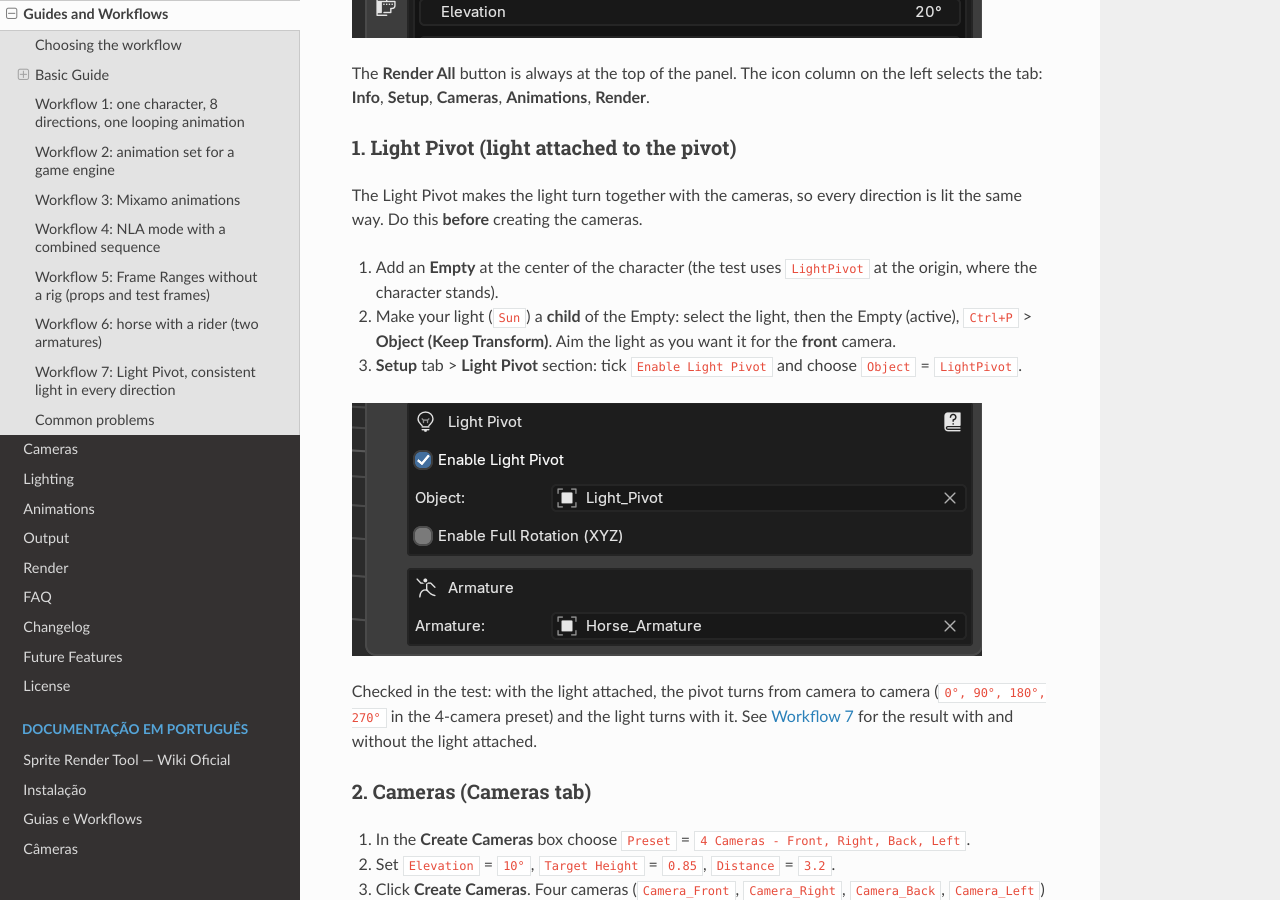
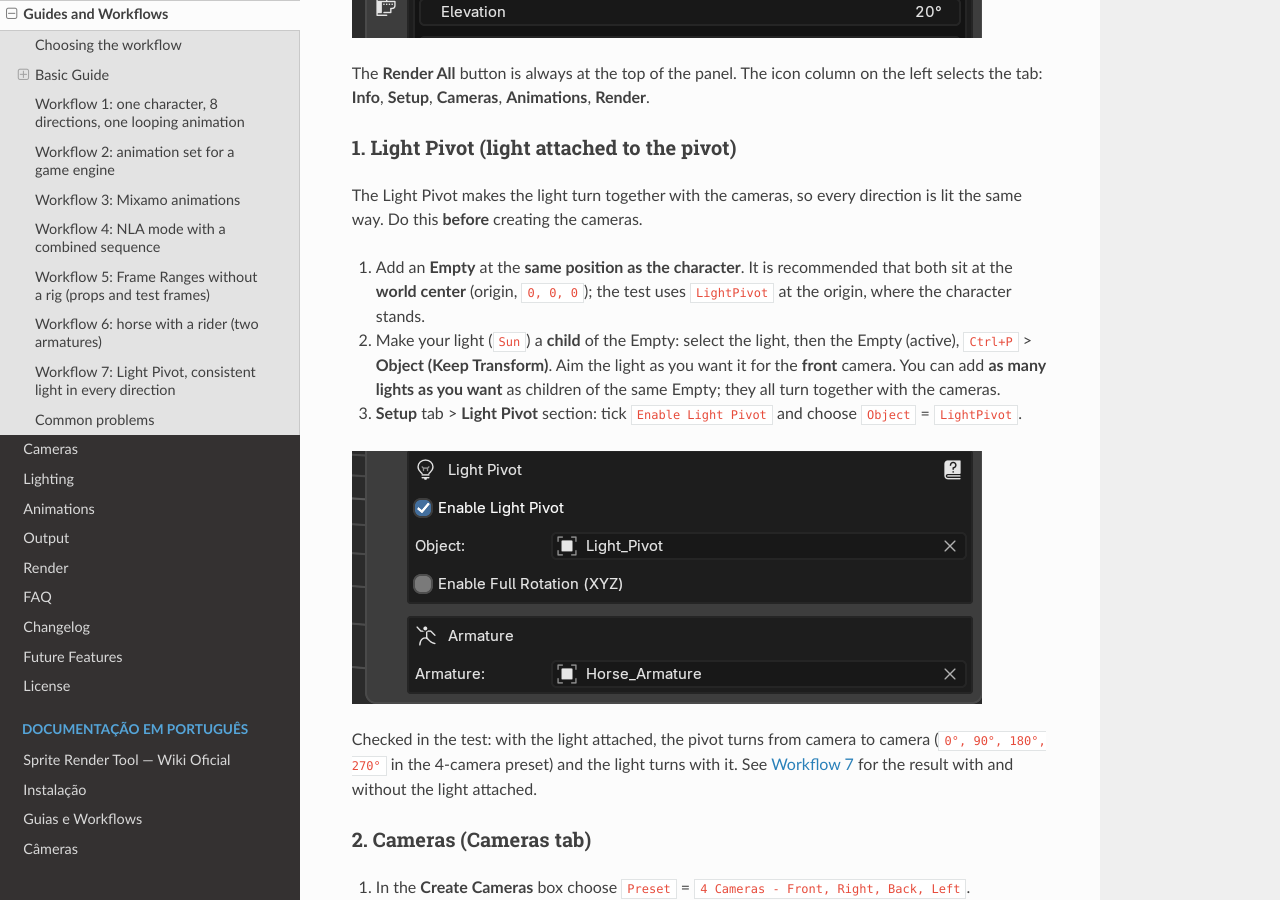
Before and after one commit to Lochzin/Sprite-Render-Tool-Wiki, a Sphinx documentation site: the page built from docs/en/Guides.md, in a window 1280 px wide and 900 px high, scrolled down 1544 px. Built offline with Sphinx 7.4.7 and the Read the Docs theme 3.1.0, drawn with Linux system fonts in a browser that asks for light colours.

Commit message:
Guides: Empty na posicao do personagem/origem; varias luzes filhas do Empty
Co-Authored-By: Claude Sonnet 5.5 <noreply@anthropic.com>

```diff
--- a/docs/en/Guides.md
+++ b/docs/en/Guides.md
@@ -41,8 +41,8 @@ The **Render All** button is always at the top of the panel. The icon column on
 
 The Light Pivot makes the light turn together with the cameras, so every direction is lit the same way. Do this **before** creating the cameras.
 
-1. Add an **Empty** at the center of the character (the test uses `LightPivot` at the origin, where the character stands).
-2. Make your light (`Sun`) a **child** of the Empty: select the light, then the Empty (active), `Ctrl+P` > **Object (Keep Transform)**. Aim the light as you want it for the **front** camera.
+1. Add an **Empty** at the **same position as the character**. It is recommended that both sit at the **world center** (origin, `0, 0, 0`); the test uses `LightPivot` at the origin, where the character stands.
+2. Make your light (`Sun`) a **child** of the Empty: select the light, then the Empty (active), `Ctrl+P` > **Object (Keep Transform)**. Aim the light as you want it for the **front** camera. You can add **as many lights as you want** as children of the same Empty; they all turn together with the cameras.
 3. **Setup** tab > **Light Pivot** section: tick `Enable Light Pivot` and choose `Object` = `LightPivot`.
 
 ![Setup tab, Light Pivot section](/_static/images/SRT_LightPivot.png)
```
Also changed, not shown: docs/pt/Guides.md (+2 -2 lines).
